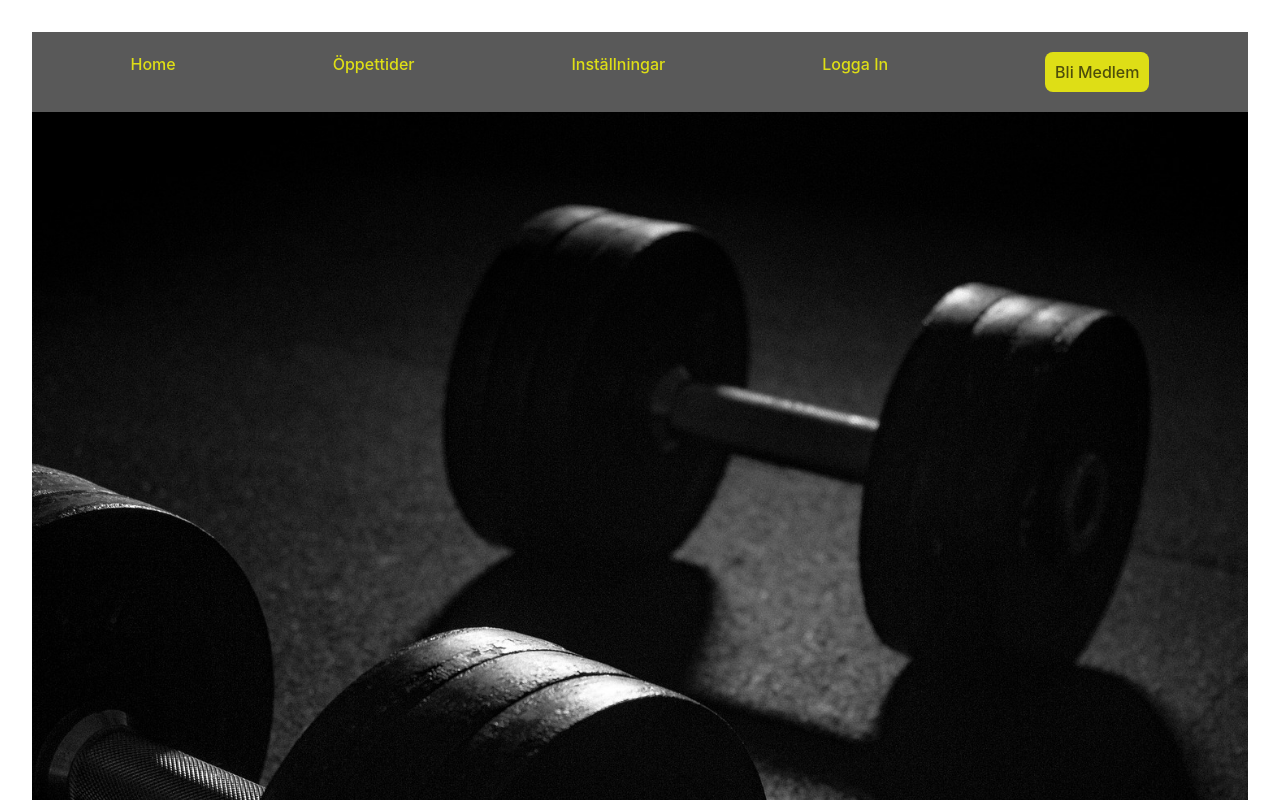
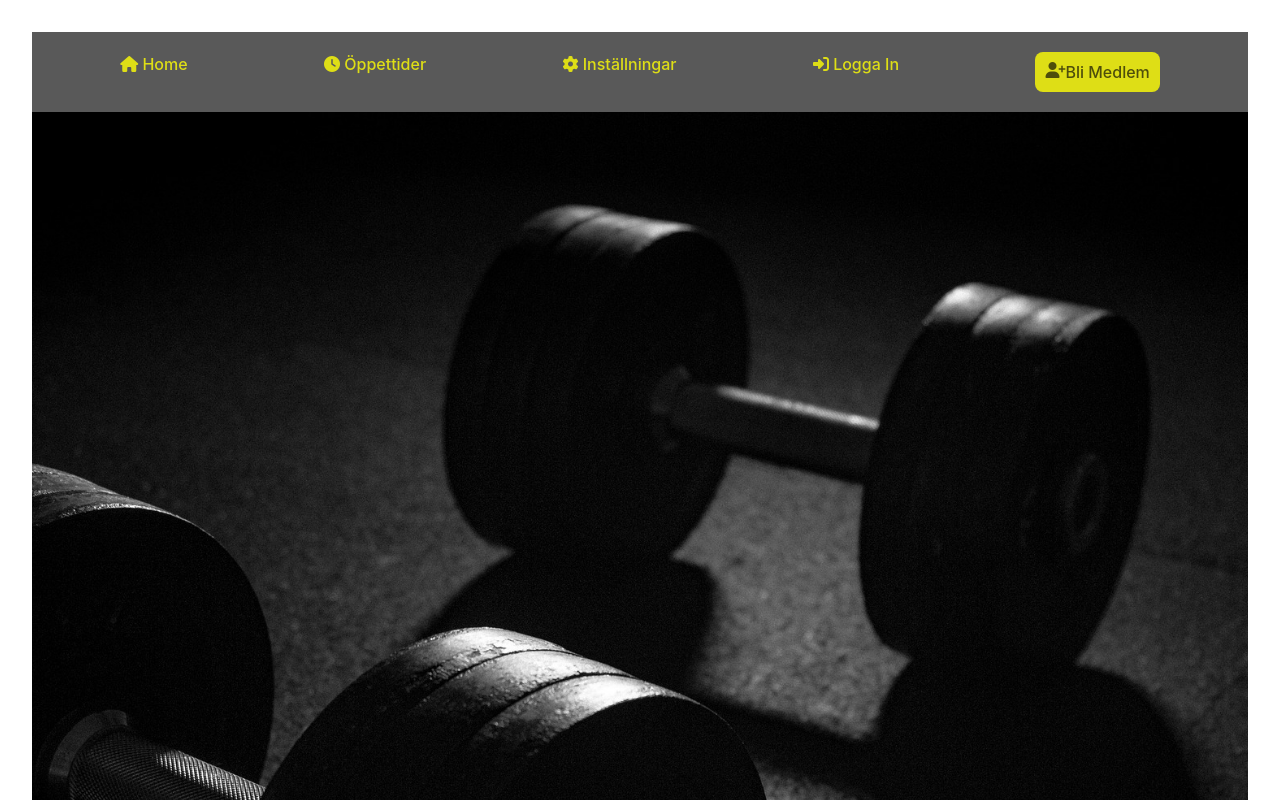
Before and after one commit to anne-kurvinen/MalFriAnn, a React (Vite) app in the folder frontend/: page / in a window 1280 px wide. Shown: the top 800 px of the page. Built offline with nearby package versions, Linux system fonts and the light colour scheme.

Commit message:
icon-paket installerats & filer uppdaterats

```diff
--- a/frontend/package.json
+++ b/frontend/package.json
@@ -10,6 +10,7 @@
     "preview": "vite preview"
   },
   "dependencies": {
+    "@fortawesome/fontawesome-free": "^6.6.0",
     "react": "^18.3.1",
     "react-dom": "^18.3.1",
     "react-router-dom": "^6.27.0"
--- a/frontend/src/components/navbar/navbarComponent.jsx
+++ b/frontend/src/components/navbar/navbarComponent.jsx
@@ -1,29 +1,23 @@
-/* import { useState } from 'react'; */
 import './NavbarComponent.css';
-
+import '@fortawesome/fontawesome-free/css/all.min.css';
 
 function NavbarComponent() {
-/*   const [dropdownOpen, setDropdownOpen] = useState(false);
-
-  const toggleDropdown = () => {
-    setDropdownOpen(!dropdownOpen);
-  }; */
 
   return (
     <div>
       <nav className="navbar">
         <div className="navbar-container">
           <ul className="navbar-list">
-            <li><a href="/">Home</a></li>
-            <li><a href="/om-oss">Öppettider</a></li>
-            <li><a href="/inställningar">Inställningar</a></li>
-            <li><a href="/inlogg">Logga In</a></li>
+            <li><a href="/"><i className="fas fa-home"></i> Home</a></li>
+            <li><a href="/om-oss"><i className="fas fa-clock"></i> Öppettider</a></li>
+            <li><a href="/inställningar"><i className="fas fa-cog"></i> Inställningar</a></li>
+            <li><a href="/inlogg"><i className="fas fa-sign-in-alt"></i> Logga In</a></li>
             <li className="dropdown">
-            <button className="dropdown-btn">Bli Medlem</button>
-                <ul className="dropdown-menu">
-                  <li><a href="/registrering">Registrering</a></li>
-                  <li><a href="/info">Info - Medlemskap</a></li>
-                </ul>
+              <button className="dropdown-btn"><i className="fas fa-user-plus"></i> Bli Medlem</button>
+              <ul className="dropdown-menu">
+                <li><a href="/registrering"><i className="fas fa-user-edit"></i> Registrering</a></li>
+                <li><a href="/info"><i className="fas fa-info-circle"></i> Info - Medlemskap</a></li>
+              </ul>
             </li>
           </ul>
         </div>
@@ -31,4 +25,5 @@ function NavbarComponent() {
     </div>
   );
 }
+
 export default NavbarComponent;
```
Also changed, not shown: 1 other file (tests, documents, lock files or other folders).
